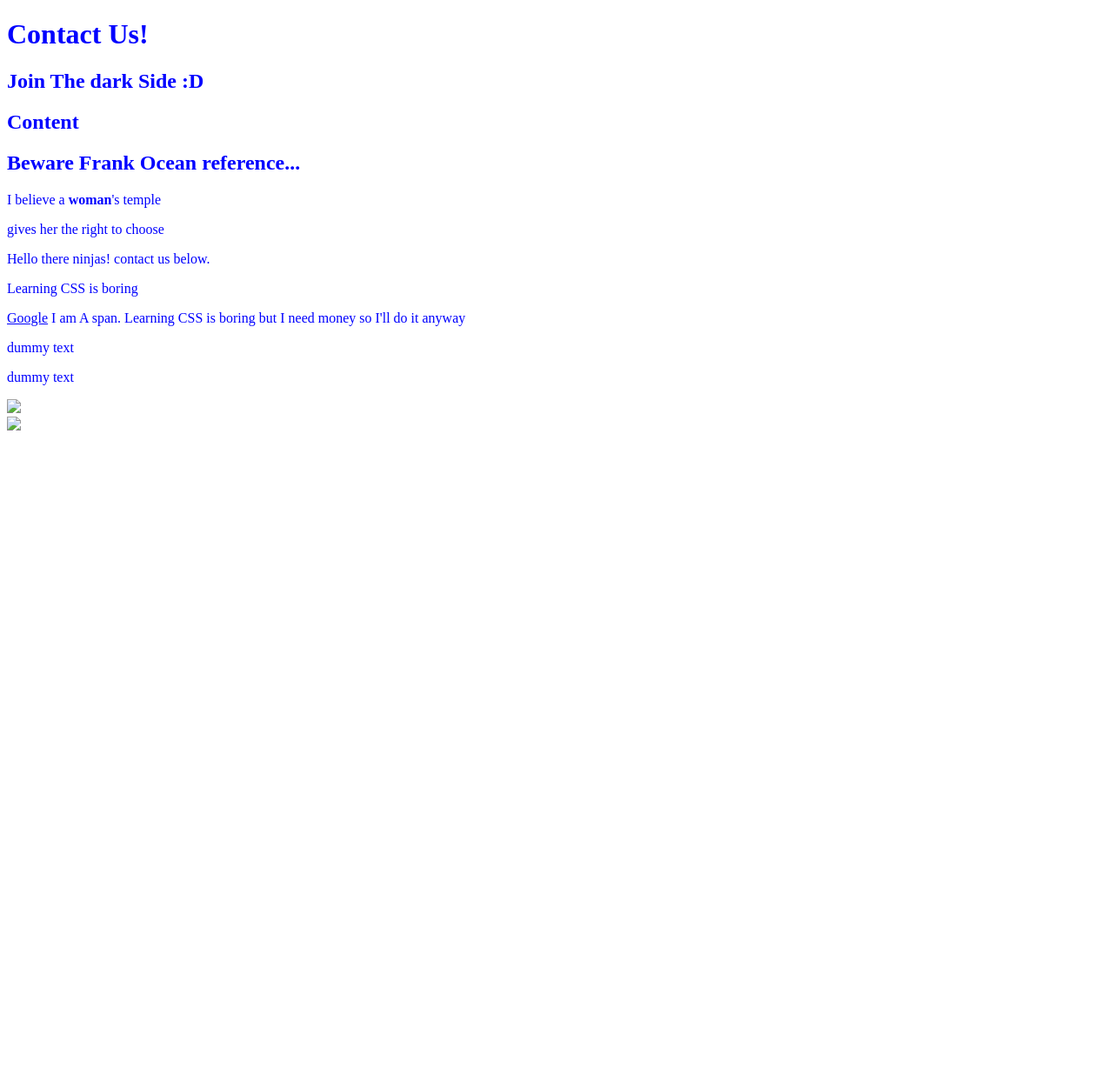
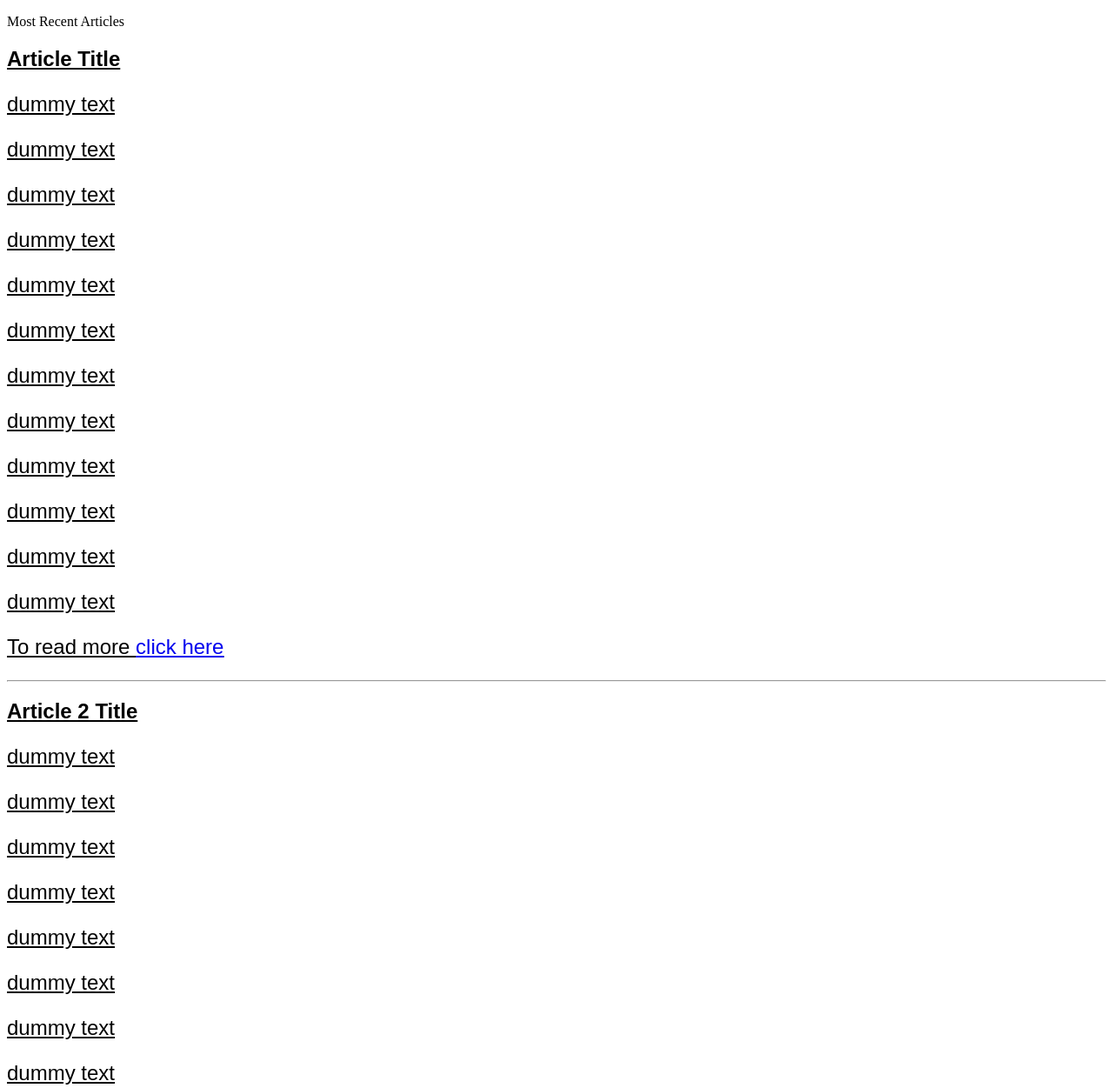
Before and after one commit to IsmaheneLarbi/HTML-CSS, a plain HTML site: page index.html in a window 1280 px wide. Shown: the top 1251 px of the page at 87% size. Before the commit the page ends 800 px from the top, so only its background shows below. Drawn offline with Linux system fonts and the light colour scheme.

Commit message:
font-size | family | decoration

```diff
--- a/css/syntax.css
+++ b/css/syntax.css
@@ -1,3 +1,9 @@
-*{
-	color: blue;
+article h2, article p{
+	font-size: 24px;
+	font-family: arial, helvetica, serif;
+	text-decoration: underline;
 }
+
+a{
+	text-decoration: inherit;
+}
--- a/index.html
+++ b/index.html
@@ -5,38 +5,40 @@
 	<link rel="stylesheet" type="text/css" href="./css/syntax.css"></link>
 </head>
 <body>
-	<div id="header">
-		<h1>Contact Us!</h1>
-		<h2>Join The dark Side :D</h2>
-	</div>
 
-	<h2 id="content-header">Content</h2>
-
-	<div id="main-content">
-		<h2>Beware Frank Ocean reference...</h2>
-		<p>I believe a  <strong>woman</strong>'s temple</p>
-		<div>
-			<p>gives her the right to choose</p>
-		</div>
-	</div>
-	<p>Hello there ninjas! contact us below.</p>
-	<p>Learning CSS is boring</p>
-	<a href="http://www.google.com">Google</a>
-	<span class="deck hall">I am A span. Learning CSS is boring but I need money so I'll do it anyway</span>
+	<p>Most Recent Articles</p>
 
 	<article class="featured-content">
+		<h2>Article Title</h2>
 		<p>dummy text</p>
+		<p>dummy text</p>
+		<p>dummy text</p>
+		<p>dummy text</p>
+		<p>dummy text</p>
+		<p>dummy text</p>
+		<p>dummy text</p>
+		<p>dummy text</p>
+		<p>dummy text</p>
+		<p>dummy text</p>
+		<p>dummy text</p>
+		<p>dummy text</p>
+		<p>To read more <a href="#">click here</a></p>
 	</article>
+	<hr>
 
 	<article>
+		<h2>Article 2 Title</h2>
 		<p>dummy text</p>
+		<p>dummy text</p>
+		<p>dummy text</p>
+		<p>dummy text</p>
+		<p>dummy text</p>
+		<p>dummy text</p>
+		<p>dummy text</p>
+		<p>dummy text</p>
+		<p>To read more <a href="#">click here</a></p>
 	</article>
-	<div class="featured-content">
-		<img src="#">
-	</div>
-	<div>
-		<img src="#">
-	</div>
-	</ul>
+	<hr>
+
 </body>
 </html>
```
